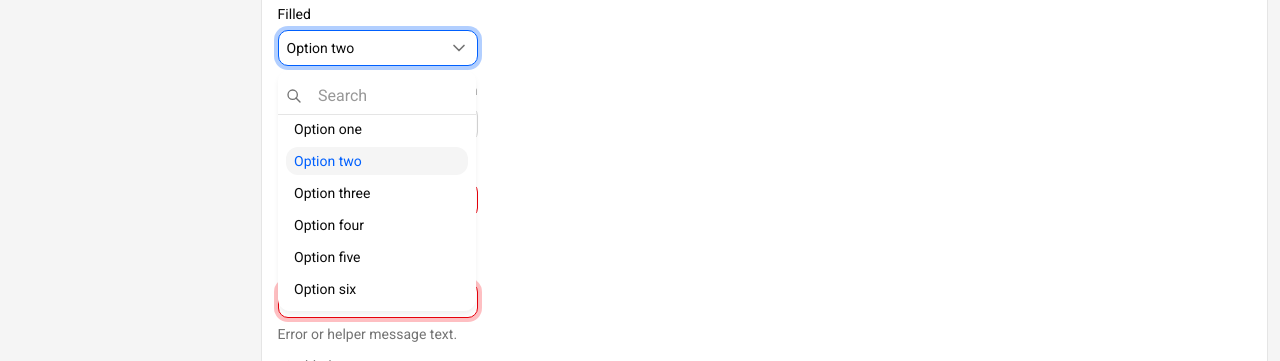
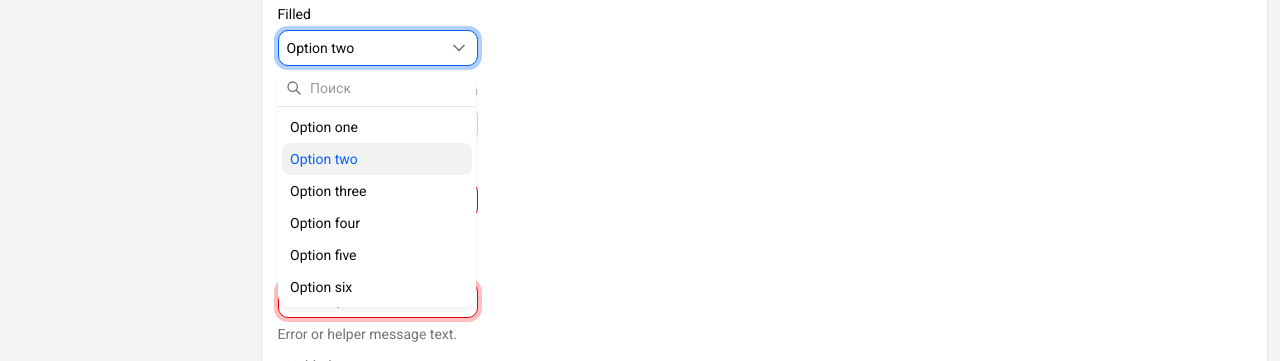
Before and after one commit to a169n/mui-custom-theme, a React (Vite) app: page /select in a window 1280 px wide. Both pictures are taken after a click on the button "Option two". Shown: the part 876-1237 px from the top of the page. Built offline with nearby package versions, Linux system fonts and the light colour scheme; a web font is replaced by a local one.

Commit message:
Refactor CustomSelect and CustomInputCurrencyMenu components for improved styling and functionality, including the addition of disabled option handling and enhanced menu item styles.

```diff
--- a/src/components/CustomInputCurrencyMenu.tsx
+++ b/src/components/CustomInputCurrencyMenu.tsx
@@ -35,40 +35,13 @@ export const CustomInputCurrencyMenu = ({
         vertical: 'top', // Menu will "grow" from the top
         horizontal: placement === 'trailing' ? 'right' : 'left', // Align the menu's transform origin
       }}
-      slotProps={{
-        paper: {
-          sx: (theme) => ({
-            mt: 1,
-            p: theme.spacing(1),
-            borderRadius: `${theme.tokens.theme.radius.md}px`,
-          }),
-        },
-      }}
-      MenuListProps={{ role: 'listbox', sx: { p: 1 } }}
+      MenuListProps={{ role: 'listbox' }}
     >
       {options.map((option) => (
         <MenuItem
           key={option}
           selected={option === selectedOption}
           onClick={() => onSelectOption(option)}
-          sx={(theme) => {
-            const highlightColor = theme.palette.alpha.black[100];
-
-            return {
-              p: theme.spacing(2),
-              borderRadius: `${theme.tokens.theme.radius.md}px`,
-              '&:hover': {
-                backgroundColor: highlightColor,
-              },
-              '&.Mui-selected': {
-                backgroundColor: highlightColor,
-              },
-              '&.Mui-selected:hover': {
-                backgroundColor: highlightColor,
-              },
-              '& .MuiTypography-root': { ...theme.typography.caption },
-            };
-          }}
         >
           <Typography variant="caption">{option}</Typography>
         </MenuItem>
--- a/src/components/CustomSelect.tsx
+++ b/src/components/CustomSelect.tsx
@@ -32,6 +32,7 @@ import {
 export interface CustomSelectOption {
   label: string;
   value: string;
+  disabled?: boolean;
 }
 
 export interface CustomSelectProps {
@@ -194,6 +195,10 @@ export const CustomSelect = forwardRef<HTMLButtonElement, CustomSelectProps>(
     };
 
     const handleSelect = (option: CustomSelectOption) => {
+      if (option.disabled) {
+        return;
+      }
+
       if (multiple) {
         const selectedValues = Array.isArray(value) ? [...value] : [];
         const index = selectedValues.indexOf(option.value);
@@ -411,19 +416,25 @@ export const CustomSelect = forwardRef<HTMLButtonElement, CustomSelectProps>(
                 mt: 1,
                 width: anchorEl?.clientWidth,
                 borderRadius: `${theme.tokens.theme.radius.xl}px`,
-                p: theme.spacing(2),
+                p: 0,
                 boxShadow: theme.tokens.theme.shadow.black[2],
                 display: 'flex',
                 flexDirection: 'column',
-                gap: 0,
               },
             },
+          }}
+        >
+          <Box
+            sx={{
+              display: 'flex',
+              flexDirection: 'column',
+              padding: theme.spacing(2),
             }}
           >
             <TextField
               value={searchTerm}
               onChange={(event) => setSearchTerm(event.target.value)}
-            placeholder="Search"
+              placeholder="Поиск"
               variant="standard"
               InputProps={{
                 startAdornment: (
@@ -435,25 +446,28 @@ export const CustomSelect = forwardRef<HTMLButtonElement, CustomSelectProps>(
               }}
               sx={{
                 '& .MuiInputBase-root': {
+                  maxHeight: '20px',
                   padding: 0,
                   alignItems: 'center',
-                height: 36,
-                minHeight: 36,
+                  ...theme.typography.caption,
+                },
+                '& .MuiInputAdornment-root': {
+                  margin: 0,
+                  padding: 0,
                 },
                 '& .MuiInputBase-input': {
                   padding: theme.spacing(0, 2),
-                height: 36,
-                lineHeight: '36px',
                 },
               }}
             />
+          </Box>
 
           <Divider
             sx={{
-              width: `calc(100% + ${theme.spacing(4)})`,
+              width: '100%',
               height: '1px',
               backgroundColor: theme.palette.divider,
-              mx: -2,
+              mx: 0,
               my: 0,
             }}
           />
@@ -465,17 +479,14 @@ export const CustomSelect = forwardRef<HTMLButtonElement, CustomSelectProps>(
             sx={{
               display: 'flex',
               flexDirection: 'column',
-              gap: theme.spacing(1),
+              gap: 0,
               maxHeight: 220,
               overflowY: 'auto',
+              padding: theme.spacing(1),
             }}
           >
             {filteredOptions.length === 0 ? (
-              <Typography
-                variant="body2"
-                color={modeTokens.text.muted}
-                sx={{ px: theme.spacing(1) }}
-              >
+              <Typography variant="body2" color={modeTokens.text.muted}>
                 No options found
               </Typography>
             ) : (
@@ -483,47 +494,25 @@ export const CustomSelect = forwardRef<HTMLButtonElement, CustomSelectProps>(
                 const isSelected = selectedOptions.some(
                   (selectedOption) => selectedOption.value === option.value
                 );
-
+                const isDisabled = Boolean(option.disabled);
                 return (
                   <MenuItem
                     key={option.value}
                     selected={isSelected}
                     onClick={() => handleSelect(option)}
                     disableRipple
-                    sx={{
-                      borderRadius: `${theme.tokens.theme.radius.xl}px`,
-                      px: theme.spacing(2),
-                      py: theme.spacing(1.5),
-                      display: 'flex',
-                      gap: multiple ? theme.spacing(2) : 0,
-                      alignItems: 'center',
-                      transition: 'background-color 0.2s ease',
-                      '&:hover': {
-                        backgroundColor: modeTokens.bg.muted,
-                      },
-                      '&.Mui-selected': {
-                        backgroundColor: modeTokens.bg.muted,
-                      },
-                      '&.Mui-selected:hover': {
-                        backgroundColor: modeTokens.bg.muted,
-                      },
-                    }}
+                    disabled={isDisabled}
                   >
                     {multiple ? (
-                      <ListItemIcon
-                        sx={{
-                          minWidth: 0,
-                          color: isSelected ? modeTokens.icon.brand : modeTokens.icon.muted,
-                        }}
-                      >
+                      <ListItemIcon sx={{ minWidth: 0 }}>
                         {isSelected ? (
                           <IconSquareRoundedCheckFilled
                             size={16}
-                            fill={modeTokens.icon.brand}
-                            color={modeTokens.icon.brand}
+                            color="inherit"
+                            fill="currentColor"
                           />
                         ) : (
-                          <IconSquareRounded size={16} color={modeTokens.icon.muted} />
+                          <IconSquareRounded size={16} color="inherit" />
                         )}
                       </ListItemIcon>
                     ) : null}
@@ -532,7 +521,6 @@ export const CustomSelect = forwardRef<HTMLButtonElement, CustomSelectProps>(
                       sx={{ my: 0 }}
                       primaryTypographyProps={{
                         variant: 'caption',
-                        color: isSelected ? modeTokens.text.brand : modeTokens.text.default,
                       }}
                     />
                   </MenuItem>
--- a/src/theme/components/inputs.tsx
+++ b/src/theme/components/inputs.tsx
@@ -25,19 +25,26 @@ export const inputs: Components<Theme> = {
   },
   MuiSelect: {
     styleOverrides: {
-      root: ({ theme }) => ({
-        borderRadius: '12px',
-        backgroundColor: theme.palette.common.white,
+      root: ({ theme }) => {
+        const modeTokens = theme.tokens.modes[theme.palette.mode];
+
+        return {
+          borderRadius: `${theme.tokens.theme.radius.lg}px`,
+          backgroundColor: modeTokens.bg.default,
           width: 'fit-content',
           minWidth: 200,
           '& .MuiSelect-select': {
-          textAlign: 'center !important',
             display: 'flex',
             alignItems: 'center',
+            minHeight: 36,
+            padding: theme.spacing(0, 2),
+            ...theme.typography.caption,
+            color: modeTokens.text.default,
           },
-      }),
+        };
+      },
       icon: ({ theme }) => ({
-        color: `${theme.palette.gray[500]} !important`,
+        color: `${theme.tokens.modes[theme.palette.mode].icon.muted} !important`,
         top: '50%',
         transform: 'translateY(-50%)',
         pointerEvents: 'none',
@@ -49,15 +56,6 @@ export const inputs: Components<Theme> = {
     },
     defaultProps: {
       IconComponent: (props) => <IconChevronDown size={20} {...props} />,
-      MenuProps: {
-        slotProps: {
-          paper: {
-            sx: {
-              borderRadius: '12px',
-            },
-          },
-        },
-      },
     },
   },
   MuiOutlinedInput: {
--- a/src/theme/components/navigation/menu.ts
+++ b/src/theme/components/navigation/menu.ts
@@ -5,45 +5,81 @@ export const navigationMenus: Components<Theme> = {
     defaultProps: { disableScrollLock: true },
     styleOverrides: {
       paper: ({ theme }) => ({
-        borderRadius: '12px',
-        marginTop: '4px',
+        marginTop: theme.spacing(1),
         padding: 0,
-        backgroundColor: theme.palette.common.white,
+        borderRadius: `${theme.tokens.theme.radius.xl}px`,
+        backgroundColor: theme.palette.background.paper,
+        boxShadow: theme.tokens.theme.shadow.black[2],
         '& .MuiMenu-list': {
-          padding: 0,
+          padding: theme.spacing(2),
+          display: 'flex',
+          flexDirection: 'column',
+          gap: 0,
         },
       }),
-      list: {
-        p: '0px !important',
+      list: ({ theme }) => ({
+        padding: theme.spacing(2),
+        display: 'flex',
+        flexDirection: 'column',
+        gap: 0,
+      }),
+    },
+  },
+  MuiMenuItem: {
+    defaultProps: { disableRipple: true },
+    styleOverrides: {
+      root: ({ theme }) => {
+        const modeTokens = theme.tokens.modes[theme.palette.mode];
+        const highlightColor = theme.palette.alpha.black[100];
+
+        return {
+          borderRadius: `${theme.tokens.theme.radius.md}px`,
+          padding: theme.spacing(2),
+          minHeight: 36,
+          display: 'flex',
+          alignItems: 'center',
+          gap: theme.spacing(2),
+          transition: 'background-color 0.2s ease',
+          '& .MuiListItemIcon-root': {
+            minWidth: 0,
+            color: modeTokens.icon.muted,
+            '& svg': {
+              color: 'inherit',
+            },
+          },
+          '& .MuiTypography-root': {
+            ...theme.typography.caption,
+            color: modeTokens.text.default,
+          },
+          '&:hover': {
+            backgroundColor: highlightColor,
+          },
+          '&.Mui-selected': {
+            backgroundColor: highlightColor,
+            '& .MuiTypography-root': {
+              color: modeTokens.text.brand,
+            },
+            '& .MuiListItemIcon-root': {
+              color: modeTokens.icon.brand,
+            },
+          },
+          '&.Mui-selected:hover': {
+            backgroundColor: highlightColor,
+          },
+          '&.Mui-disabled': {
+            opacity: 0.5,
+            backgroundColor: 'transparent',
+            '& .MuiTypography-root': {
+              color: modeTokens.text.muted,
+            },
+            '& .MuiListItemIcon-root': {
+              color: modeTokens.icon.muted,
+            },
+          },
+        };
       },
     },
   },
-  // MuiMenuItem: {
-  //   styleOverrides: {
-  //     root: ({ theme }) => ({
-  //       padding: '8px 10px',
-  //       '& .MuiTypography-root': {
-  //         fontSize: '14px',
-  //         lineHeight: '20px',
-  //         color: theme.palette.gray[800],
-  //         transition: 'color 0.2s ease',
-  //       },
-  //       '&:hover': { backgroundColor: 'transparent !important' },
-  //       '&:hover .MuiTypography-root': {
-  //         color: theme.palette.brand[500],
-  //       },
-  //       '&.Mui-selected': {
-  //         backgroundColor: 'transparent !important',
-  //         '& .MuiTypography-root': {
-  //           color: theme.palette.brand[500],
-  //           fontWeight: 500,
-  //         },
-  //       },
-  //       '&.Mui-selected:hover': { backgroundColor: 'transparent !important' },
-  //       '&.Mui-focusVisible': { backgroundColor: 'transparent !important' },
-  //     }),
-  //   },
-  // },
   MuiTab: {
     styleOverrides: {
       root: ({ theme }) => ({
```
Lines whose indentation alone changed are shown as unchanged.
